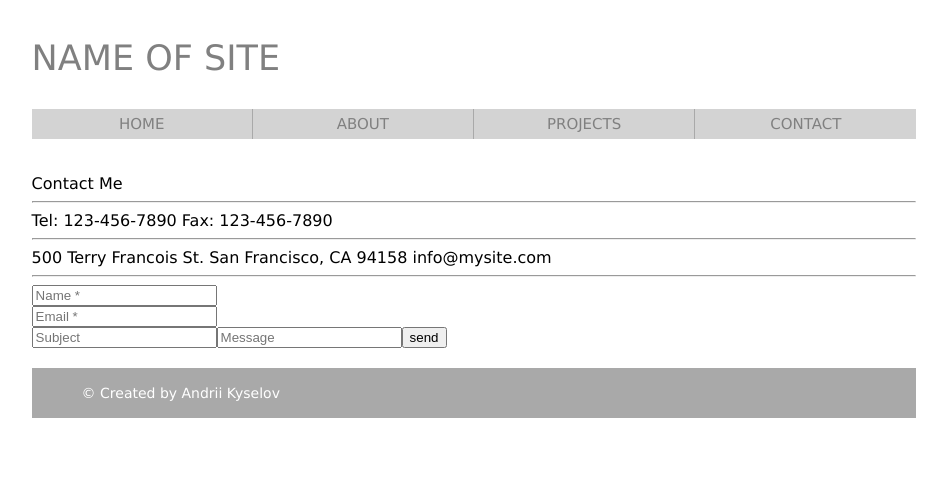
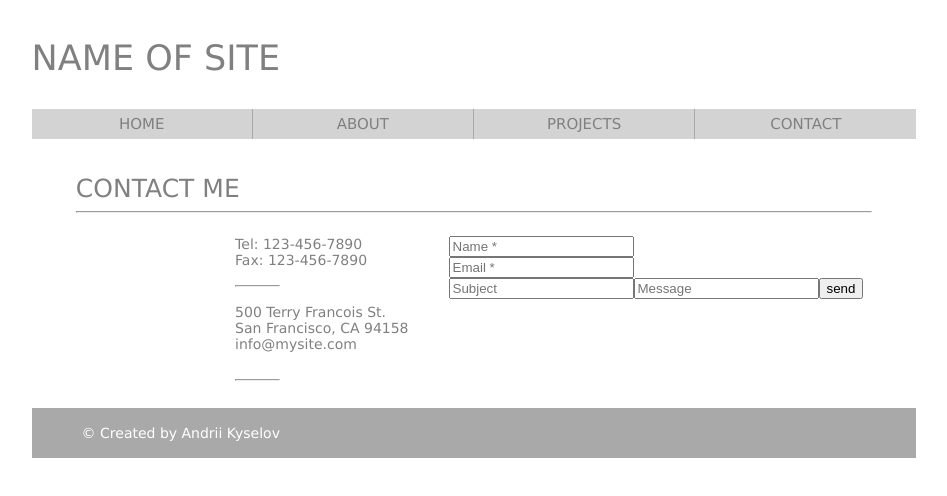
Before and after one commit to IselDrew/cv-website, a React (Create React App) app: page /contact in a window 1280 px wide. Shown: the top 496 px of the page, without its empty margins (166-1113 px from the left). Built offline with nearby package versions, Linux system fonts and the light colour scheme.

Commit message:
Style contact-page (no inputs)

```diff
--- a/src/ResumeData.js
+++ b/src/ResumeData.js
@@ -47,7 +47,7 @@ export const paragraphs = [
 export const teamList = [
   {
     id: uniqid(),
-    img: "https://www.logolynx.com/images/logolynx/5f/5f7582061c4c0944f56e4fe3c7ff8710.jpeg",
+    img: "https://www.kinonews.ru/insimgs/persimg/persimg19210.jpg",
     name: "name",
     title: "title",
     text:
@@ -55,7 +55,7 @@ export const teamList = [
   },
   {
     id: uniqid(),
-    img: "http://images1.wikia.nocookie.net/__cb20120208103143/wow/ru/images/9/9f/ScourgeCrest.jpg",
+    img: "https://pbs.twimg.com/profile_images/285647546/IMG_2024_edited_400x400.JPG",
     name: "name",
     title: "title",
     text:
@@ -63,7 +63,7 @@ export const teamList = [
   },
   {
     id: uniqid(),
-    img: "https://i.pinimg.com/originals/e4/58/75/e458759bac114406af8730159bca960b.jpg",
+    img: "https://pbs.twimg.com/profile_images/1002021179186544641/_c9ugmrm_400x400.jpg",
     name: "name",
     title: "title",
     text:
@@ -74,21 +74,21 @@ export const teamList = [
 export const projectsList = [
   {
     id: uniqid(),
-    img: "https://avatars2.githubusercontent.com/u/9293098?s=88&v=4",
+    img: "https://www.logolynx.com/images/logolynx/5f/5f7582061c4c0944f56e4fe3c7ff8710.jpeg",
     title: "title",
     text:
       "I'm a paragraph. Click here to add your own text and edit me. It’s easy. Just click “Edit Text” or double click me to add your own content and make changes to the font."
   },
   {
     id: uniqid(),
-    img: "https://avatars2.githubusercontent.com/u/9293098?s=88&v=4",
+    img: "http://images1.wikia.nocookie.net/__cb20120208103143/wow/ru/images/9/9f/ScourgeCrest.jpg",
     title: "title",
     text:
       "I'm a paragraph. Click here to add your own text and edit me. It’s easy. Just click “Edit Text” or double click me to add your own content and make changes to the font."
   },
   {
     id: uniqid(),
-    img: "https://avatars2.githubusercontent.com/u/9293098?s=88&v=4",
+    img: "https://i.pinimg.com/originals/e4/58/75/e458759bac114406af8730159bca960b.jpg",
     title: "title",
     text:
       "I'm a paragraph. Click here to add your own text and edit me. It’s easy. Just click “Edit Text” or double click me to add your own content and make changes to the font."
--- a/src/components/Contact.js
+++ b/src/components/Contact.js
@@ -1,18 +1,26 @@
-import React from "react";
+import React from "react"
 
 function Contact() {
   return (
-    <div>
-      <span>Contact Me</span>
+    <div className="contact-component">
+      <span className="contact-title">Contact Me</span>
       <hr />
-      <div>
-        <div>
-          <span>Tel: 123-456-7890 Fax: 123-456-7890</span>
-          <hr />
-          <span>
-            500 Terry Francois St. San Francisco, CA 94158 info@mysite.com
-          </span>
-          <hr />
+      <div className="contact-container">
+        <div className="contact-information">
+          <div className="contact-numbers">
+            <span>Tel: 123-456-7890</span>
+            <br />
+            <span>Fax: 123-456-7890</span>
+          </div>
+          <hr className="contact-hr" />
+          <div className="contact-address">
+            <span>500 Terry Francois St.</span>
+            <br />
+            <span>San Francisco, CA 94158</span>
+            <br />
+            <span>info@mysite.com</span>
+          </div>
+          <hr className="contact-hr" />
         </div>
         <div>
           <div>
@@ -29,7 +37,7 @@ function Contact() {
         </div>
       </div>
     </div>
-  );
+  )
 }
 
-export default Contact;
+export default Contact
--- a/src/styles.css
+++ b/src/styles.css
@@ -252,3 +252,45 @@ hr {
 .projects-list-text {
   font-size: 13px;
 }
+
+/* ------------------------------------------------------- */
+/* -----------------CONTACT PAGE STYLING ----------------- */
+/* ------------------------------------------------------- */
+
+.contact-component {
+  width: 90%;
+  margin: auto;
+  display: flex;
+  flex-direction: column;
+  color: grey;
+}
+
+.contact-title {
+  text-transform: uppercase;
+  font-size: 25px;
+}
+
+.contact-container {
+  width: 80%;
+  margin-top: 15px;
+  margin-left: auto;
+  display: flex;
+  font-size: 14px;
+}
+
+.contact-information {
+  padding-right: 40px;
+}
+
+.contact-hr {
+  width: 25%;
+}
+
+.contact-numbers {
+  padding-bottom: 10px;
+}
+
+.contact-address {
+  padding-top: 10px;
+  padding-bottom: 20px;
+}
```
Also changed, not shown: src/components/Projects.js (+7 -7 lines).
